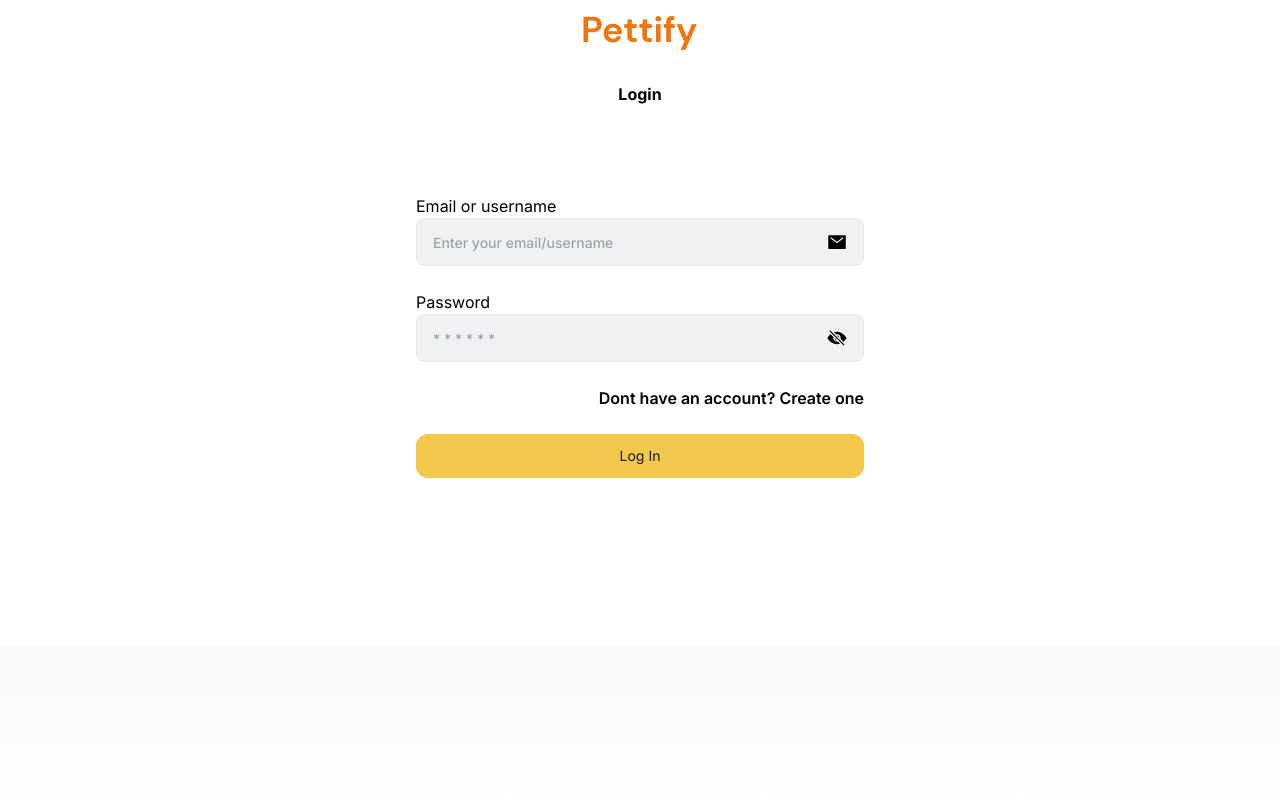
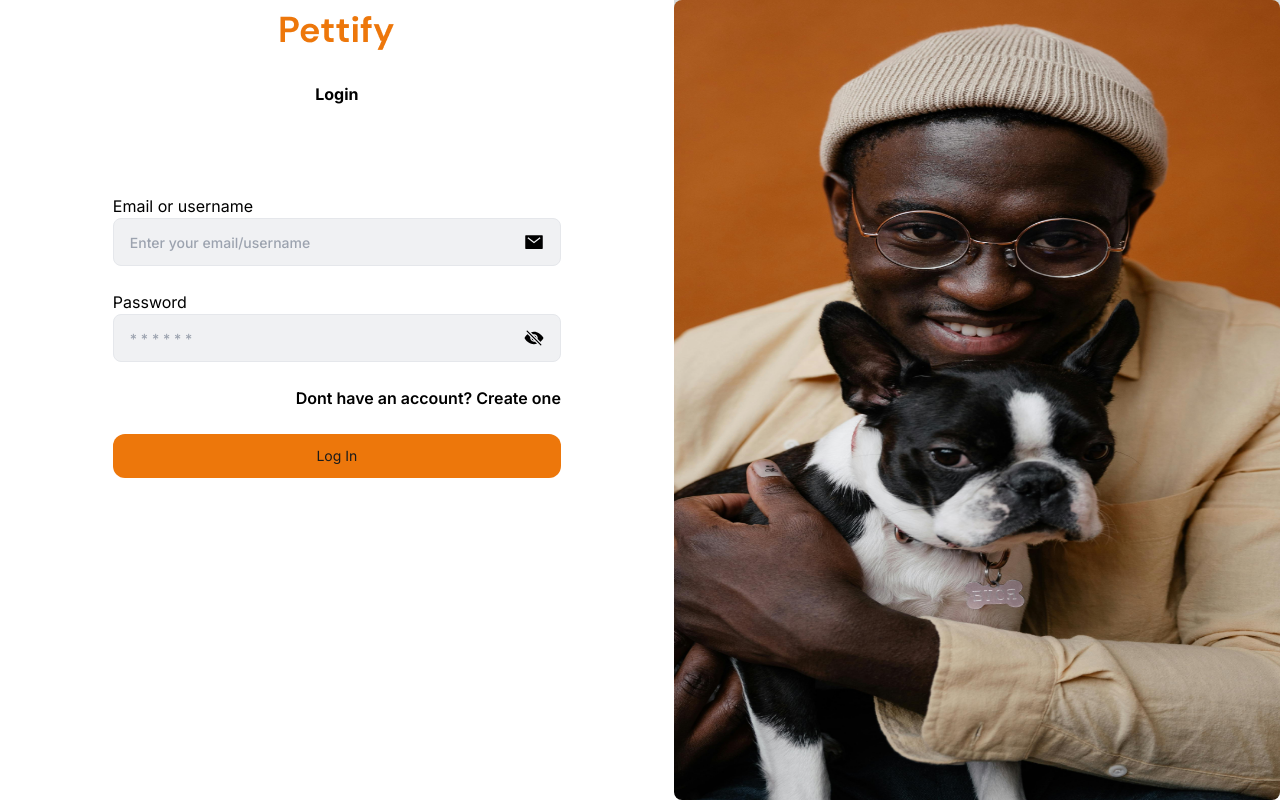
Before and after one commit to Pettify-NG/pettiy-web-app, a Next.js app: page /login in a window 1280 px wide. Built offline with nearby package versions, Linux system fonts and the light colour scheme.

Commit message:
fixed authlayout

```diff
--- a/package.json
+++ b/package.json
@@ -9,9 +9,12 @@
     "lint": "next lint"
   },
   "dependencies": {
+    "clsx": "^2.1.1",
     "cookies-next": "^4.2.1",
     "formik": "^2.4.6",
     "next": "14.2.3",
+    "primeicons": "^7.0.0",
+    "primereact": "^10.8.2",
     "react": "^18",
     "react-dom": "^18",
     "react-hot-toast": "^2.4.1",
--- a/src/app/login/page.tsx
+++ b/src/app/login/page.tsx
@@ -144,10 +144,10 @@ export default function Login() {
 
         <div className='flex items-center justify-end mb-6'>
           <Link
-            href='/auth/signup'
+            href='/register'
             className='font-semibold text-primary'
           >
-            Dont have an account? Create one
+            Dont have an account? <span className='hover:text-underline hover:opacity-80 cursor-pointer hover:text-gray'>Create one</span>
           </Link>
         </div>
 
--- a/src/app/register/page.tsx
+++ b/src/app/register/page.tsx
@@ -242,7 +242,7 @@ export default function Register() {
           </Link> */}
 
           <Link
-            href='/auth/admin/login'
+            href='/login'
             className='font-semibold text-primary'
           >
             Have an account? Log in.
--- a/src/components/Global/Button.tsx
+++ b/src/components/Global/Button.tsx
@@ -3,7 +3,7 @@ import clsx from 'clsx/lite';
 import { CgSpinner } from 'react-icons/cg';
 
 const colors = {
-  primary: '#F2C94C',
+  primary: '#ED770B',
   'primary-2': '#CFA31C',
   dark: '#1b1b1b',
 };
--- a/src/layouts/AuthLayout.tsx
+++ b/src/layouts/AuthLayout.tsx
@@ -1,5 +1,6 @@
 import Image from 'next/image';
 import Link from 'next/link';
+
 import authImage from '../../public/auth-image.png';
 import logo from '../../public/Pettify.png';
 
@@ -23,7 +24,7 @@ export default function AuthLayout(props: Readonly<Props>) {
   } = props;
 
   return (
-    <div className='grid grid-cols-1 lg:grid-cols-2 min-h-screen '>
+    <div className='flex space-between min-h-screen '>
       <div className='p-4 bg-white flex flex-col gap-8 items-center md:px-8 xl:px-16 w-full pt-24'>
         <Link href='/'>
           <Image src={logo} alt='Urban Overstock Logo' className='block w-52' />
@@ -32,17 +33,18 @@ export default function AuthLayout(props: Readonly<Props>) {
 
         {children}
 
-        {altPage && altPageUrl && altPageText && (
+        {/* {altPage && altPageUrl && altPageText && (
           <p className='text-neutral'>
             {altPageText}{' '}
             <Link href={altPageUrl} className='font-semibold text-primary'>
               {altPage}
             </Link>
           </p>
-        )}
+        )} */}
       </div>
 
-      <div className='relative hidden lg:block w-full h-full auth-image p-8 bg-gray-800'>
+      <div className='relative hidden lg:block w-full h-full logo p-8 bg-gray-800'>
+        <Image src={authImage} alt='Hero image' className={`${ pageName === "Login" ? "h-screen" : "" } object-fit rounded-lg`} />
         {/* {greetingText && (
           <p className='pl-8 absolute bottom-8 left-8 text-primary font-bold text-5xl'>
             Hey <br />
```
Also changed, not shown: public/auth-image.png, 1 other file (tests, documents, lock files or other folders).
